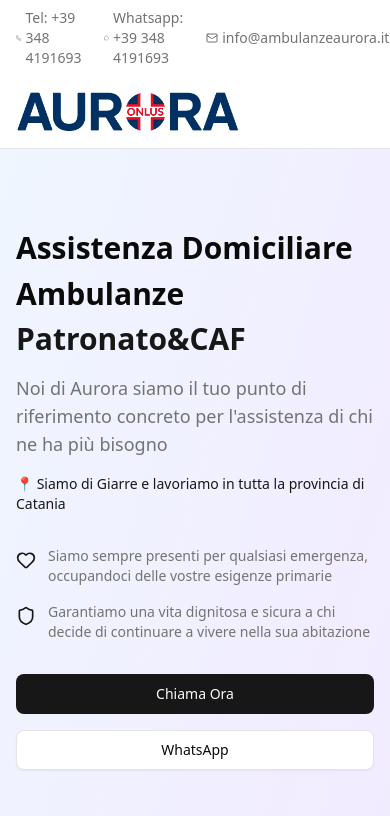
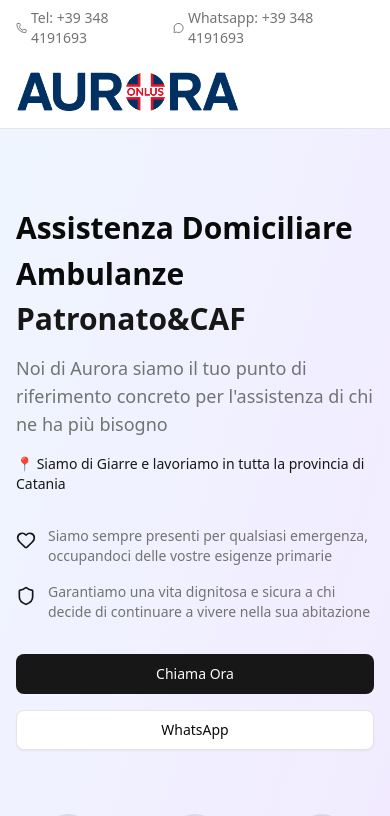
Before and after one commit to Burrath/aurora-assistenza-domiciliare, a React (Vite) app: page / in a window 390 px wide. Shown: the top 816 px of the page. Built offline with nearby package versions, Linux system fonts and the light colour scheme.

Commit message:
Update: aggiornamenti automatici - 2025-11-13 19:09:44

```diff
--- a/src/components/Header.tsx
+++ b/src/components/Header.tsx
@@ -17,7 +17,7 @@
               <MessageCircle className="h-3 w-3" />
               <a href="https://wa.me/393484191693" className="hover:text-primary transition-colors">Whatsapp: +39 348 4191693</a>
             </div>
-            <div className="flex items-center space-x-1">
+            <div className="hidden md:flex items-center space-x-1">
               <Mail className="h-3 w-3" />
               <a href="mailto:info@ambulanzeaurora.it" className="hover:text-primary transition-colors">info@ambulanzeaurora.it</a>
             </div>
```
